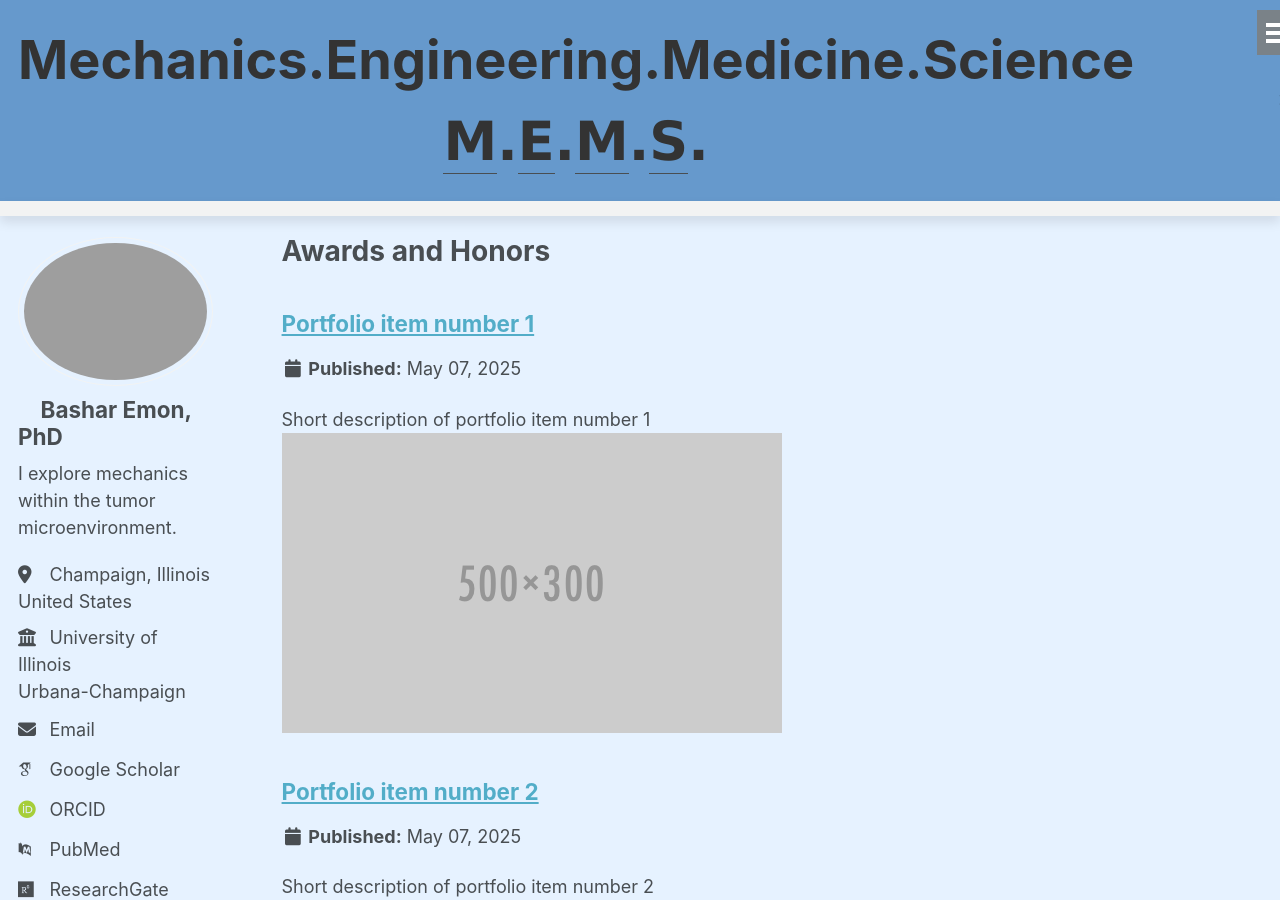
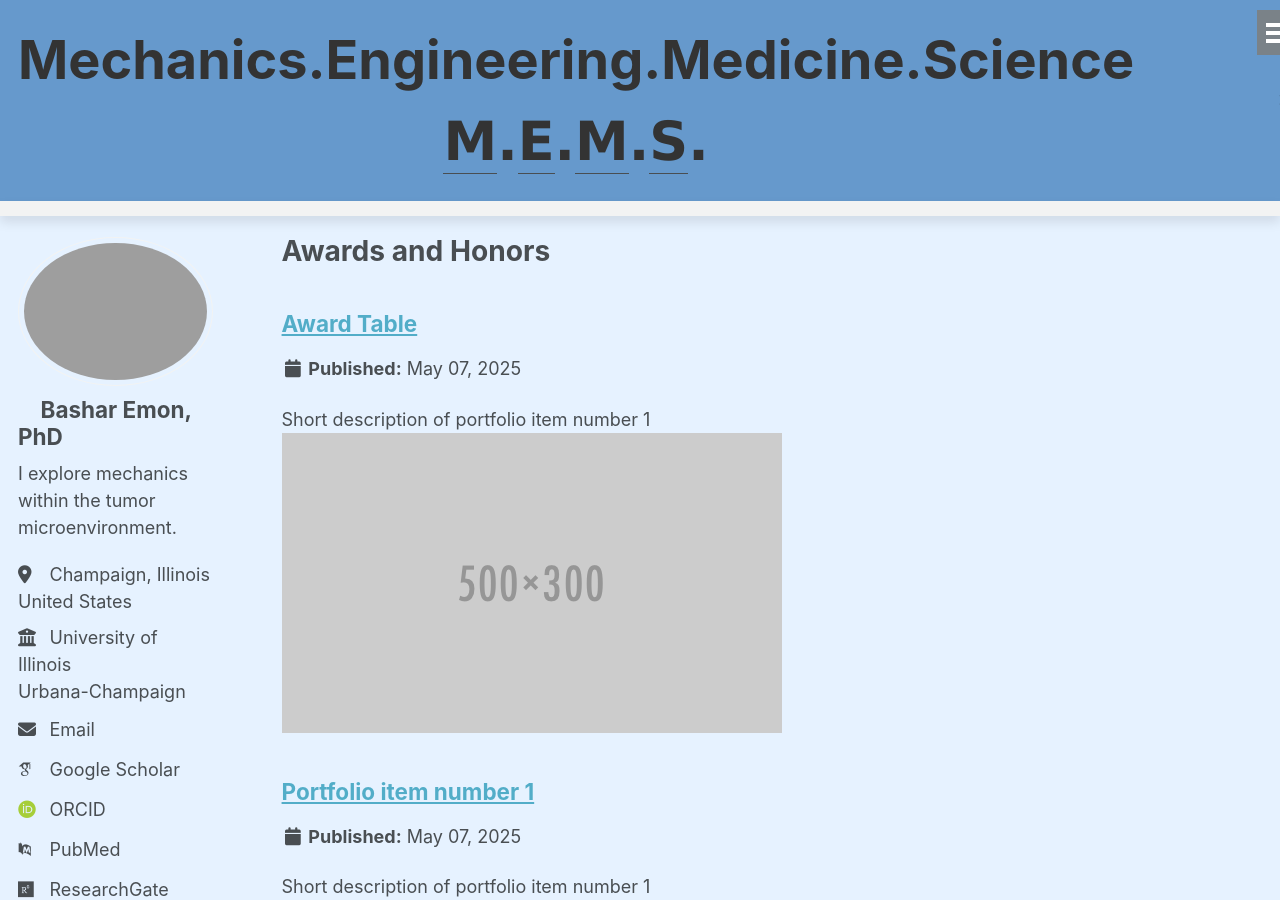
Before and after one commit to BasharEmon/BasharEmon.github.io, a Jekyll site: the page built from _pages/portfolio.html, in a window 1280 px wide and 900 px high. Built offline with Jekyll 4.4.1, drawn with Linux system fonts in a browser that asks for light colours; some web fonts are replaced.

Commit message:
Update awards_table.md

```diff
--- a/_portfolio/awards_table.md
+++ b/_portfolio/awards_table.md
@@ -1,3 +1,9 @@
+---
+title: "Award Table"
+excerpt: "Short description of portfolio item number 1<br/><img src='/images/500x300.png'>"
+collection: portfolio
+---
+
 
 | Year       | Award/Fellowship                                                                                                  | Description                                                                                                                                          |
 |------------|--------------------------------------------------------------------------------------------------------------------|------------------------------------------------------------------------------------------------------------------------------------------------------|
```
